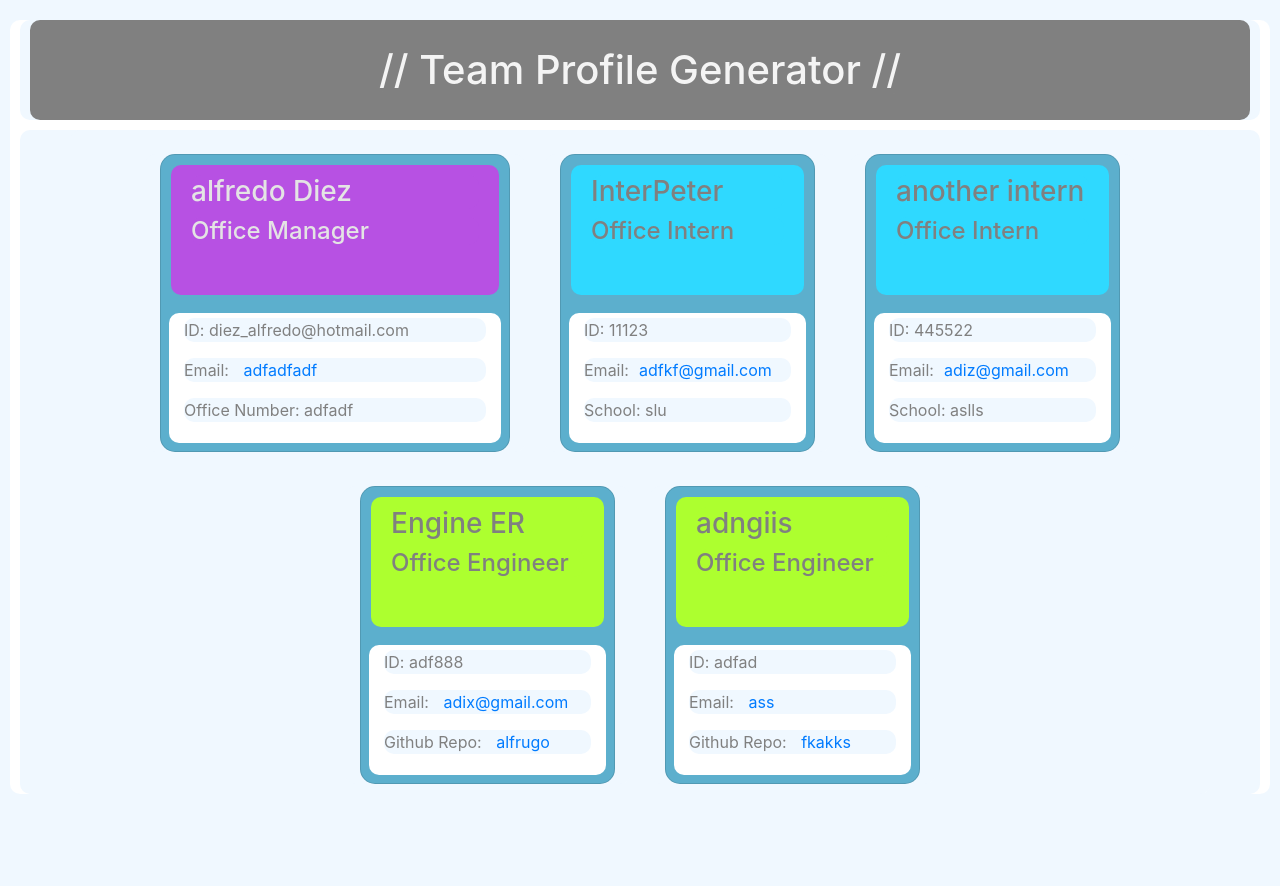
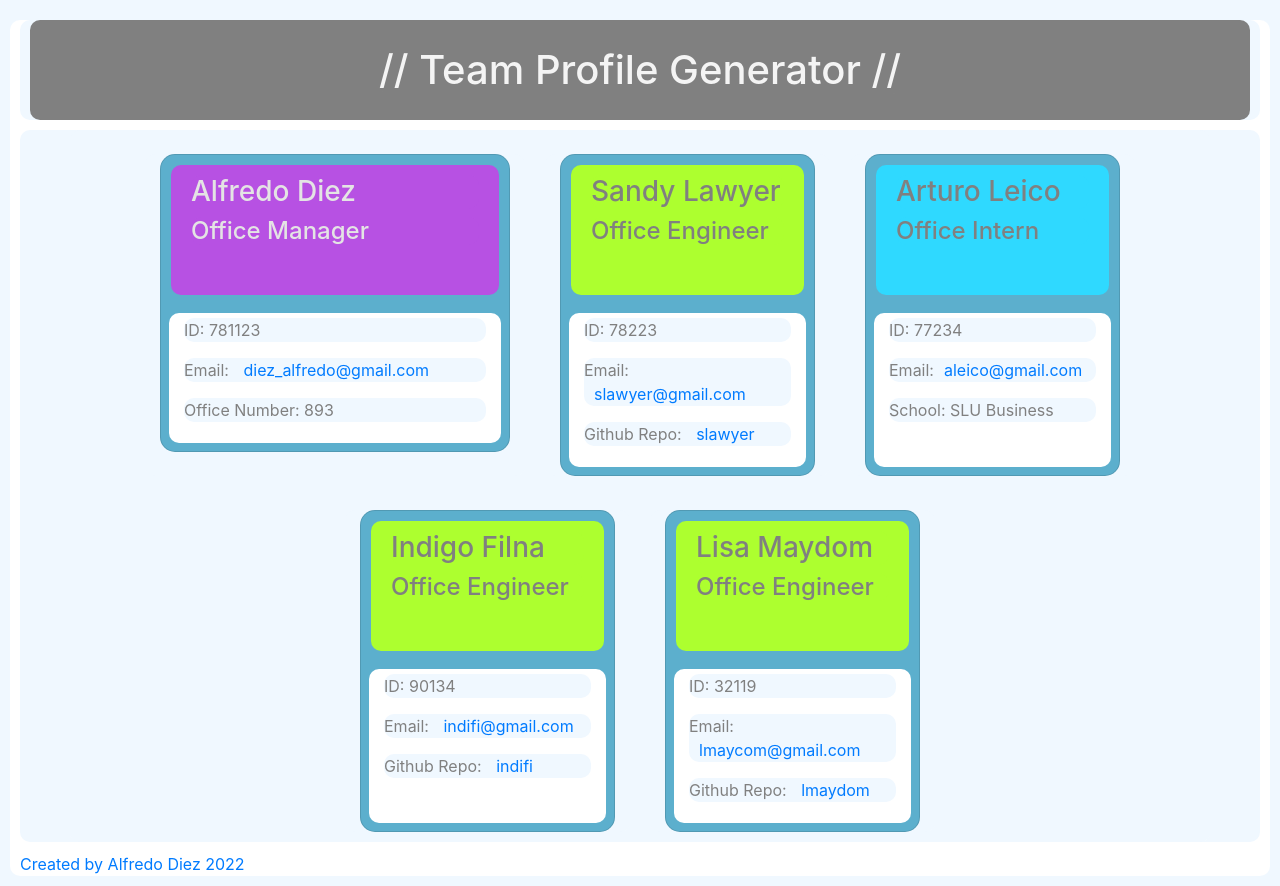
Before and after one commit to Alfrugo/Team-Profile-Generator, a website: page index.html in a window 1280 px wide. Before the commit the page ends 814 px from the top, so only its background shows below. Drawn offline with nearby package versions, Linux system fonts and the light colour scheme.

Commit message:
Final touches added to the readme file and done

```diff
--- a/index.html
+++ b/index.html
@@ -22,13 +22,27 @@
 
         <div class="card h-150">
             <div class="card-headerMan">
-                <h3>alfredo Diez</h3>
+                <h3>Alfredo Diez</h3>
                 <h4>Office Manager</h4>
             </div>
             <div class="card-body">
-                <p class="id">ID: diez_alfredo@hotmail.com</p>
-                <p class="email">Email: <a href="mailto:adfadfadf">adfadfadf</a></p>
-                <p class="office">Office Number: adfadf</p>
+                <p class="id">ID: 781123</p>
+                <p class="email">Email: <a href="mailto:diez_alfredo@gmail.com">diez_alfredo@gmail.com</a></p>
+                <p class="office">Office Number: 893</p>
+            </div>
+        </div>
+    </div>
+
+    <div class="col-3 mt-4">
+        <div class="card h-100">
+            <div class="card-headerEng">
+                <h3>Sandy Lawyer</h3>
+                <h4>Office Engineer</h4>
+            </div>
+            <div class="card-body">
+                <p class="id">ID: 78223</p>
+                <p class="email">Email: <a href="mailto:slawyer@gmail.com">slawyer@gmail.com</a></p>
+                <p class="github">Github Repo: <a href="https://github.com/slawyer">slawyer</a></p>
             </div>
         </div>
     </div>
@@ -36,27 +50,13 @@
     <div class="col-3 mt-4">
         <div class="card h-100">
             <div class="card-headerInt">
-                <h3>InterPeter</h3>
+                <h3>Arturo Leico</h3>
                 <h4>Office Intern</h4>
             </div>
             <div class="card-body">
-                <p class="id">ID: 11123</p>
-                <p class="email">Email:<a href="mailto:adfkf@gmail.com">adfkf@gmail.com</a></p>
-                <p class="school">School: slu</p>
-            </div>
-    </div>
-</div>
-
-    <div class="col-3 mt-4">
-        <div class="card h-100">
-            <div class="card-headerInt">
-                <h3>another intern</h3>
-                <h4>Office Intern</h4>
-            </div>
-            <div class="card-body">
-                <p class="id">ID: 445522</p>
-                <p class="email">Email:<a href="mailto:adiz@gmail.com">adiz@gmail.com</a></p>
-                <p class="school">School: aslls</p>
+                <p class="id">ID: 77234</p>
+                <p class="email">Email:<a href="mailto:aleico@gmail.com">aleico@gmail.com</a></p>
+                <p class="school">School: SLU Business</p>
             </div>
     </div>
 </div>
@@ -64,13 +64,13 @@
     <div class="col-3 mt-4">
         <div class="card h-100">
             <div class="card-headerEng">
-                <h3>Engine ER</h3>
+                <h3>Indigo Filna</h3>
                 <h4>Office Engineer</h4>
             </div>
             <div class="card-body">
-                <p class="id">ID: adf888</p>
-                <p class="email">Email: <a href="mailto:adix@gmail.com">adix@gmail.com</a></p>
-                <p class="github">Github Repo: <a href="https://github.com/alfrugo">alfrugo</a></p>
+                <p class="id">ID: 90134</p>
+                <p class="email">Email: <a href="mailto:indifi@gmail.com">indifi@gmail.com</a></p>
+                <p class="github">Github Repo: <a href="https://github.com/indifi">indifi</a></p>
             </div>
         </div>
     </div>
@@ -78,13 +78,13 @@
     <div class="col-3 mt-4">
         <div class="card h-100">
             <div class="card-headerEng">
-                <h3>adngiis</h3>
+                <h3>Lisa Maydom</h3>
                 <h4>Office Engineer</h4>
             </div>
             <div class="card-body">
-                <p class="id">ID: adfad</p>
-                <p class="email">Email: <a href="mailto:ass">ass</a></p>
-                <p class="github">Github Repo: <a href="https://github.com/fkakks">fkakks</a></p>
+                <p class="id">ID: 32119</p>
+                <p class="email">Email: <a href="mailto:lmaycom@gmail.com">lmaycom@gmail.com</a></p>
+                <p class="github">Github Repo: <a href="https://github.com/lmaydom">lmaydom</a></p>
             </div>
         </div>
     </div>
@@ -92,6 +92,6 @@
               </div>
           </div>
       </main>
-
+      <a href="https://alfredo-diez.com">Created by Alfredo Diez 2022 </a>
   </body>
   </html>
```
Also changed, not shown: lib/createHtml.js, readme.md.
